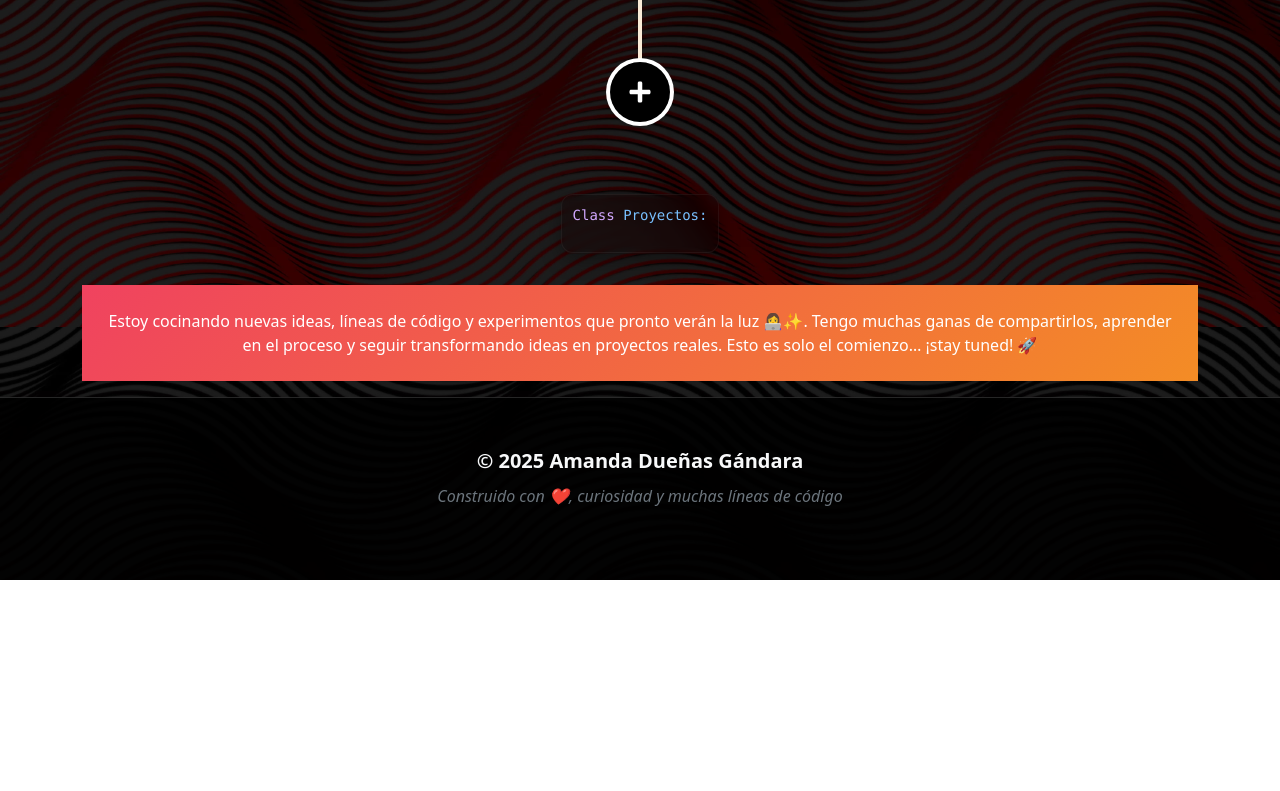
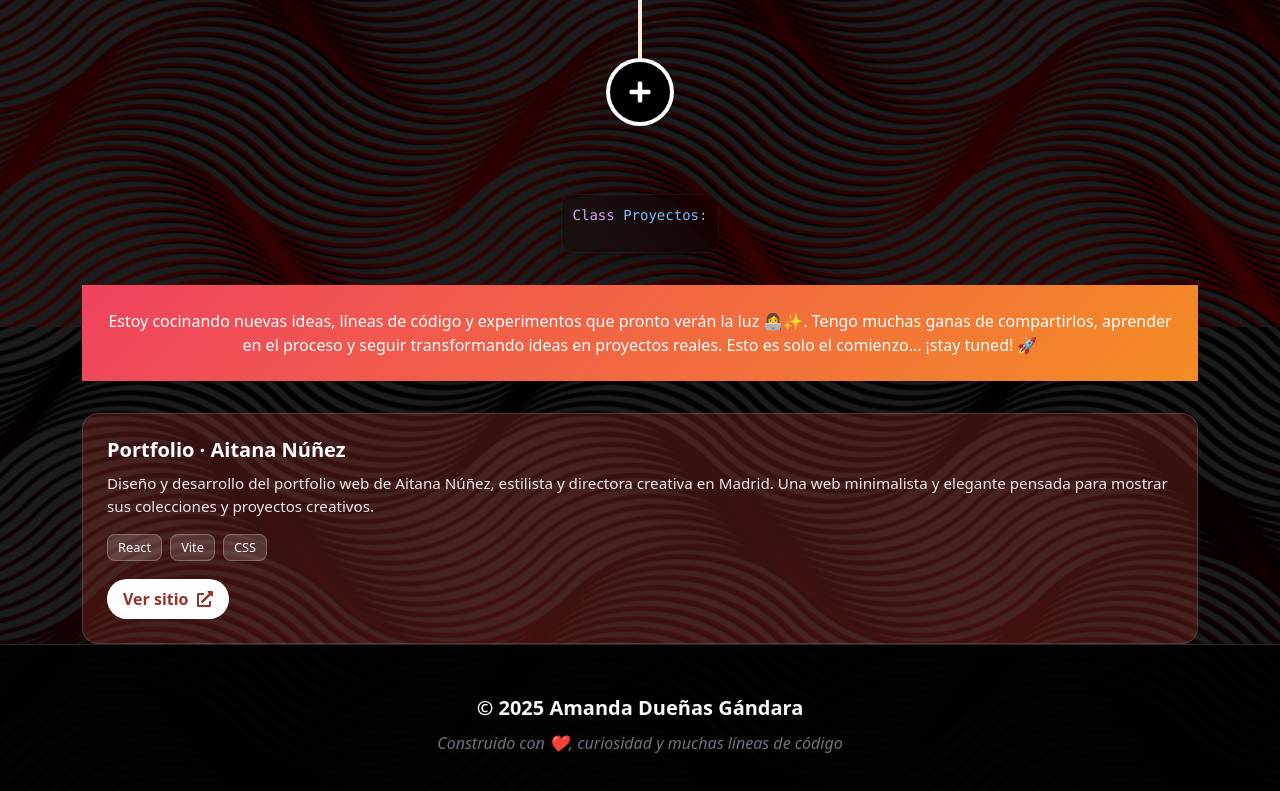
Before and after one commit to aduenasg/aduenasg.github.io, a React (Create React App) app: page /#/ in a window 1280 px wide. Shown: the part 3673-4464 px from the top of the page. Before the commit the page ends 4253 px from the top, so only its background shows below. Built offline with nearby package versions, Linux system fonts and the light colour scheme; a web font is replaced by a local one.

Commit message:
Añadido card de proyecto

```diff
--- a/src/components/Projects.jsx
+++ b/src/components/Projects.jsx
@@ -1,10 +1,12 @@
 
 
+import { FaExternalLinkAlt } from "react-icons/fa";
 import { useLanguage } from "../i18n/LanguageContext";
 import projectsCSS from "./../static/css/projects.css";
 
 function SectionProjects() {
   const { t } = useLanguage();
+  const items = t("projects.items") || [];
 
   return (
       <div className="about-me-wrapper">
@@ -25,6 +27,36 @@ function SectionProjects() {
             {t("projects.text")}
         </p>
 
+       <div className="projects-grid">
+         {items.map((project, index) => (
+           <div
+             className="project-card"
+             key={index}
+             style={{ animationDelay: `${index * 0.15}s` }}
+           >
+             <h3 className="project-card-title">{project.title}</h3>
+             <p className="project-card-description">{project.description}</p>
+
+             {project.tags && project.tags.length > 0 && (
+               <div className="project-card-tags">
+                 {project.tags.map((tag, i) => (
+                   <span className="project-card-tag" key={i}>{tag}</span>
+                 ))}
+               </div>
+             )}
+
+             <a
+               className="project-card-button"
+               href={project.link}
+               target="_blank"
+               rel="noopener noreferrer"
+             >
+               {t("projects.visit")} <FaExternalLinkAlt />
+             </a>
+           </div>
+         ))}
+       </div>
+
   </div>
 
 
--- a/src/i18n/translations.js
+++ b/src/i18n/translations.js
@@ -36,7 +36,16 @@ const translations = {
       year:"años"
     },
     projects:{
-      text: "Estoy cocinando nuevas ideas, líneas de código y experimentos que pronto verán la luz 👩‍💻✨.\n\nTengo muchas ganas de compartirlos, aprender en el proceso y seguir transformando ideas en proyectos reales.\n\nEsto es solo el comienzo… ¡stay tuned! 🚀"
+      text: "Estoy cocinando nuevas ideas, líneas de código y experimentos que pronto verán la luz 👩‍💻✨.\n\nTengo muchas ganas de compartirlos, aprender en el proceso y seguir transformando ideas en proyectos reales.\n\nEsto es solo el comienzo… ¡stay tuned! 🚀",
+      visit: "Ver sitio",
+      items: [
+        {
+          title: "Portfolio · Aitana Núñez",
+          description: "Diseño y desarrollo del portfolio web de Aitana Núñez, estilista y directora creativa en Madrid. Una web minimalista y elegante pensada para mostrar sus colecciones y proyectos creativos.",
+          tags: ["React", "Vite", "CSS"],
+          link: "https://www.aitana-portfolio.com/"
+        }
+      ]
     },
     footer: {
       text: "Construido con ❤️, curiosidad y muchas líneas de código"
@@ -138,7 +147,16 @@ const translations = {
       }
     },
     projects: {
-      text: "I’m cooking up new ideas, lines of code, and experiments that will soon see the light 👩‍💻✨.\n\nI’m really excited to share them, learn along the way, and keep turning ideas into real projects.\n\nThis is just the beginning… stay tuned! 🚀"
+      text: "I’m cooking up new ideas, lines of code, and experiments that will soon see the light 👩‍💻✨.\n\nI’m really excited to share them, learn along the way, and keep turning ideas into real projects.\n\nThis is just the beginning… stay tuned! 🚀",
+      visit: "Visit site",
+      items: [
+        {
+          title: "Portfolio · Aitana Núñez",
+          description: "Design and development of the web portfolio for Aitana Núñez, a stylist and creative director based in Madrid. A minimalist, elegant site built to showcase her collections and creative work.",
+          tags: ["React", "Vite", "CSS"],
+          link: "https://www.aitana-portfolio.com/"
+        }
+      ]
     },
 
     footer:{
--- a/src/static/css/projects.css
+++ b/src/static/css/projects.css
@@ -3,3 +3,108 @@
   color: white !important;
  background: linear-gradient(135deg, hsl(350, 85%, 60%) 0%, hsl(30, 90%, 55%) 100%);
 }
+
+.projects-grid {
+  display: grid;
+  grid-template-columns: repeat(auto-fit, minmax(280px, 1fr));
+  gap: 24px;
+  margin-top: 32px;
+}
+
+.project-card {
+  position: relative;
+  text-align: left;
+  color: white;
+  background: rgba(148, 49, 43, 0.35);
+  border: 1px solid rgba(255, 255, 255, 0.15);
+  border-radius: 16px;
+  padding: 24px;
+  overflow: hidden;
+  opacity: 0;
+  transform: translateY(24px);
+  animation: projectCardFadeIn 0.6s ease forwards;
+  transition: transform 0.35s ease, box-shadow 0.35s ease, border-color 0.35s ease;
+}
+
+.project-card::before {
+  content: "";
+  position: absolute;
+  inset: 0;
+  background: linear-gradient(135deg, hsl(350, 85%, 60%) 0%, hsl(30, 90%, 55%) 100%);
+  opacity: 0;
+  transition: opacity 0.35s ease;
+  z-index: 0;
+}
+
+.project-card > * {
+  position: relative;
+  z-index: 1;
+}
+
+.project-card:hover,
+.project-card:focus-within {
+  transform: translateY(-8px) scale(1.02);
+  border-color: rgba(255, 255, 255, 0.4);
+  box-shadow: 0 16px 32px rgba(0, 0, 0, 0.35);
+}
+
+.project-card:hover::before {
+  opacity: 1;
+}
+
+.project-card-title {
+  margin: 0 0 10px;
+  font-size: 1.25rem;
+  font-weight: 700;
+}
+
+.project-card-description {
+  margin: 0 0 16px;
+  font-size: 0.95rem;
+  opacity: 0.9;
+}
+
+.project-card-tags {
+  display: flex;
+  flex-wrap: wrap;
+  gap: 8px;
+  margin-bottom: 18px;
+}
+
+.project-card-tag {
+  background: rgba(255, 255, 255, 0.15);
+  border: 1px solid rgba(255, 255, 255, 0.25);
+  border-radius: 8px;
+  padding: 3px 10px;
+  font-size: 0.8rem;
+}
+
+.project-card-button {
+  display: inline-flex;
+  align-items: center;
+  gap: 8px;
+  background: white;
+  color: #94312B;
+  font-weight: 600;
+  text-decoration: none;
+  padding: 8px 16px;
+  border-radius: 40px;
+  transition: transform 0.25s ease, background 0.25s ease, color 0.25s ease;
+}
+
+.project-card-button:hover {
+  transform: translateX(4px);
+  background: #94312B;
+  color: white;
+}
+
+@keyframes projectCardFadeIn {
+  from {
+    opacity: 0;
+    transform: translateY(24px);
+  }
+  to {
+    opacity: 1;
+    transform: translateY(0);
+  }
+}
```
Also changed, not shown: 1 other file (tests, documents, lock files or other folders).
